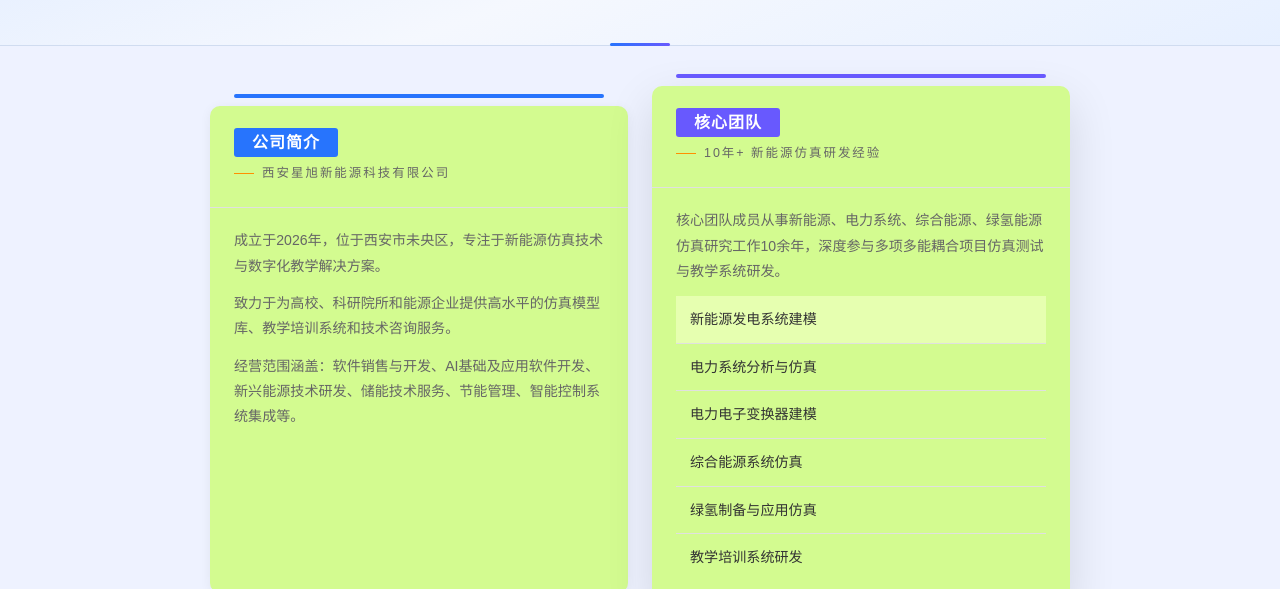
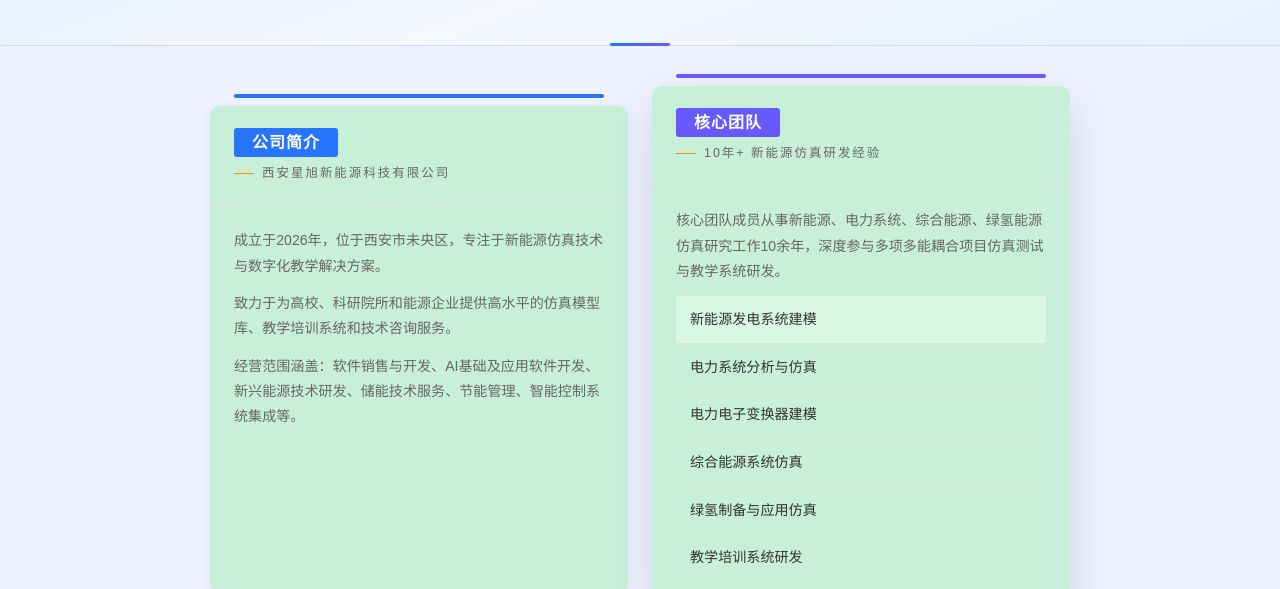
Before and after one commit to gaofengtek/xingxu-website, a plain HTML site: page about.html in a window 1280 px wide. In both pictures the pointer is over the element "新能源发电系统建模". Shown: the part 211-800 px from the top of the page. Drawn offline with Linux system fonts and the light colour scheme.

Commit message:
style: 卡片底色改为浅碧绿 #c8f0d8

```diff
--- a/css/style.css
+++ b/css/style.css
@@ -593,7 +593,7 @@
 }
 
 .news-col {
-  background: #d3fb90;
+  background: #c8f0d8;
   border-radius: var(--radius-md);
   overflow: visible;
   box-shadow: var(--shadow-sm);
@@ -753,7 +753,7 @@
   transition: background var(--transition-fast);
 }
 .product-item:last-child { border-bottom: none; }
-.product-item:hover { background: #e6ffb0; }
+.product-item:hover { background: #d8f8e4; }
 .product-item strong { color: #1a1a2e; font-size: 0.9rem; }
 .product-item small { color: var(--color-text-light); font-size: 0.78rem; }
 
```
